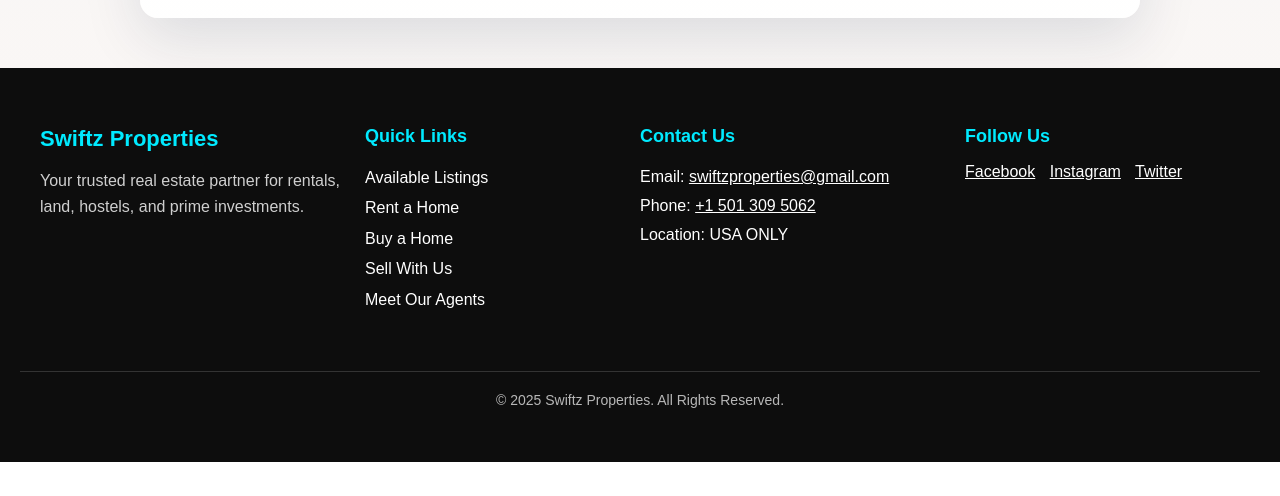
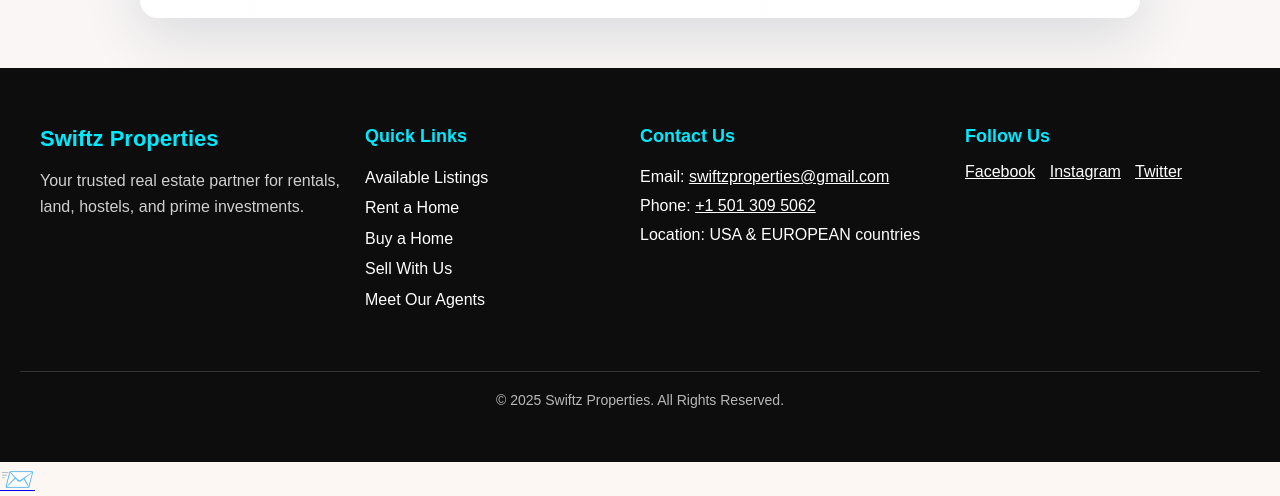
Before and after one commit to kimranking771/realtor_form, a website: page public/index.html in a window 1280 px wide. Shown: the part 1825-2321 px from the top of the page. Before the commit the page ends 2287 px from the top, so only its background shows below. Drawn offline with Linux system fonts and the light colour scheme.

Commit message:
Update contact information and location details

```diff
--- a/public/index.html
+++ b/public/index.html
@@ -427,8 +427,8 @@
             <h3 style="font-size:18px; margin-bottom:10px; color:#00eaff;">Contact Us</h3>
             <p style="line-height:1.8;">
                 Email: <a href="mailto:swiftzproperties@gmail.com" style="color:#fff;">swiftzproperties@gmail.com</a><br>
-                Phone: <a href="tel:+15013095062" style="color:#fff;">+1 501 309 5062</a><br>
-                Location: USA ONLY
+                Phone: <a href="tel:" style="color:#fff;">+1 501 309 5062</a><br>
+                Location: USA & EUROPEAN countries
             </p>
         </div>
 
@@ -451,6 +451,9 @@
     </p>
 </footer>
 <!-- ================= FOOTER END ================= -->
-
+<!-- Floating Telegram Icon -->
+<a href="https://t.me/Jsparks_MY" class="telegram-float">
+  <span style="font-size:28px;">📨</span>
+</a>
 </body>
   </html>
```
